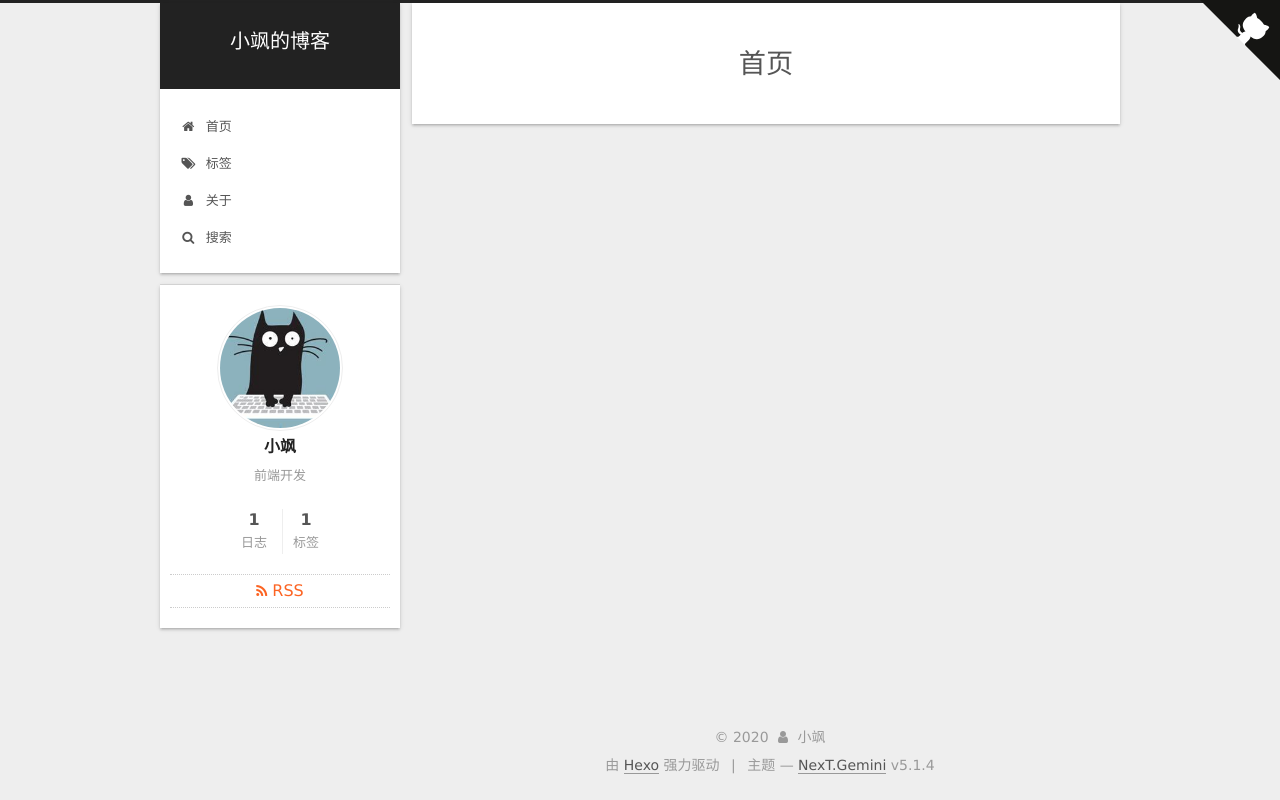
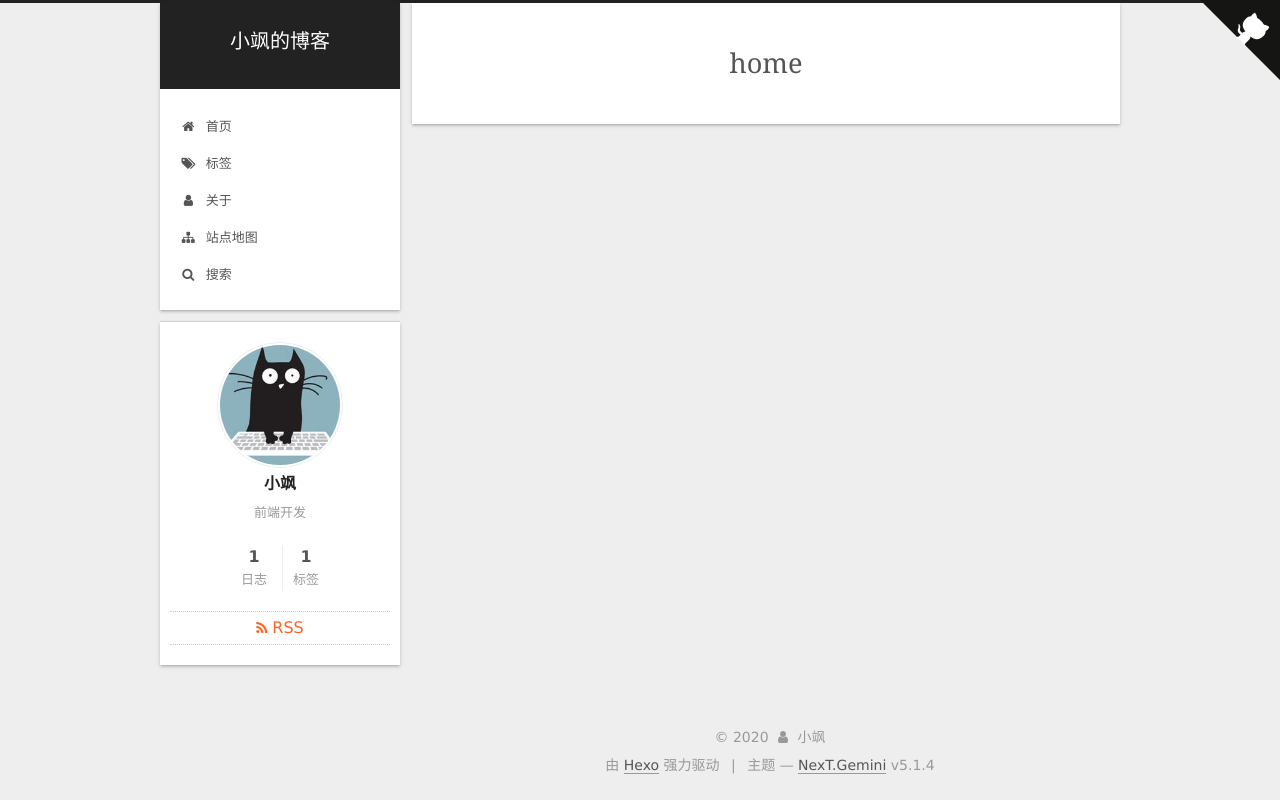
Before and after one commit to quansa/quansa.github.io, a plain HTML site: page home/index.html in a window 1280 px wide. Drawn offline with Linux system fonts and the light colour scheme.

Commit message:
Site updated: 2020-05-11 09:46:01

```diff
--- a/css/main.css
+++ b/css/main.css
@@ -1824,7 +1824,7 @@ pre .javascript .function {
   width: 4px;
   height: 4px;
   border-radius: 50%;
-  background: #ffff6c;
+  background: #e7447d;
 }
 .links-of-blogroll {
   font-size: 13px;
--- a/home/index.html
+++ b/home/index.html
@@ -109,12 +109,12 @@
 
 <meta name="description" content="前端开发">
 <meta property="og:type" content="website">
-<meta property="og:title" content="首页">
+<meta property="og:title" content="home">
 <meta property="og:url" content="http://yoursite.com/home/index.html">
 <meta property="og:site_name" content="小飒的博客">
 <meta property="og:description" content="前端开发">
 <meta property="article:published_time" content="2020-05-09T06:43:13.000Z">
-<meta property="article:modified_time" content="2020-05-09T09:32:52.318Z">
+<meta property="article:modified_time" content="2020-05-11T00:47:59.140Z">
 <meta property="article:author" content="小飒">
 <meta name="twitter:card" content="summary">
 
@@ -152,7 +152,7 @@
 
 
 
-  <title>首页 | 小飒的博客</title>
+  <title>home | 小飒的博客</title>
 
 
 
@@ -237,6 +237,16 @@
         </li>
 
 
+        <li class="menu-item menu-item-sitemap">
+          <a href="/sitemap.xml%20" rel="section">
+
+              <i class="menu-item-icon fa fa-fw fa-sitemap"></i> <br />
+
+            站点地图
+          </a>
+        </li>
+
+
 
         <li class="menu-item menu-item-search">
 
@@ -296,7 +306,7 @@
     <div class="post-block page">
       <header class="post-header">
 
-	<h1 class="post-title" itemprop="name headline">首页</h1>
+	<h1 class="post-title" itemprop="name headline">home</h1>
 
 
 
```
Also changed, not shown: 2020/05/09/js基础/index.html (+10 -0 lines), about/index.html (+10 -0 lines), archives/2020/05/index.html (+10 -0 lines), archives/2020/index.html (+10 -0 lines), archives/index.html (+10 -0 lines), index.html (+10 -0 lines), sitemap.xml (+7 -7 lines), tags/index.html (+10 -0 lines), tags/js/index.html (+10 -0 lines).
